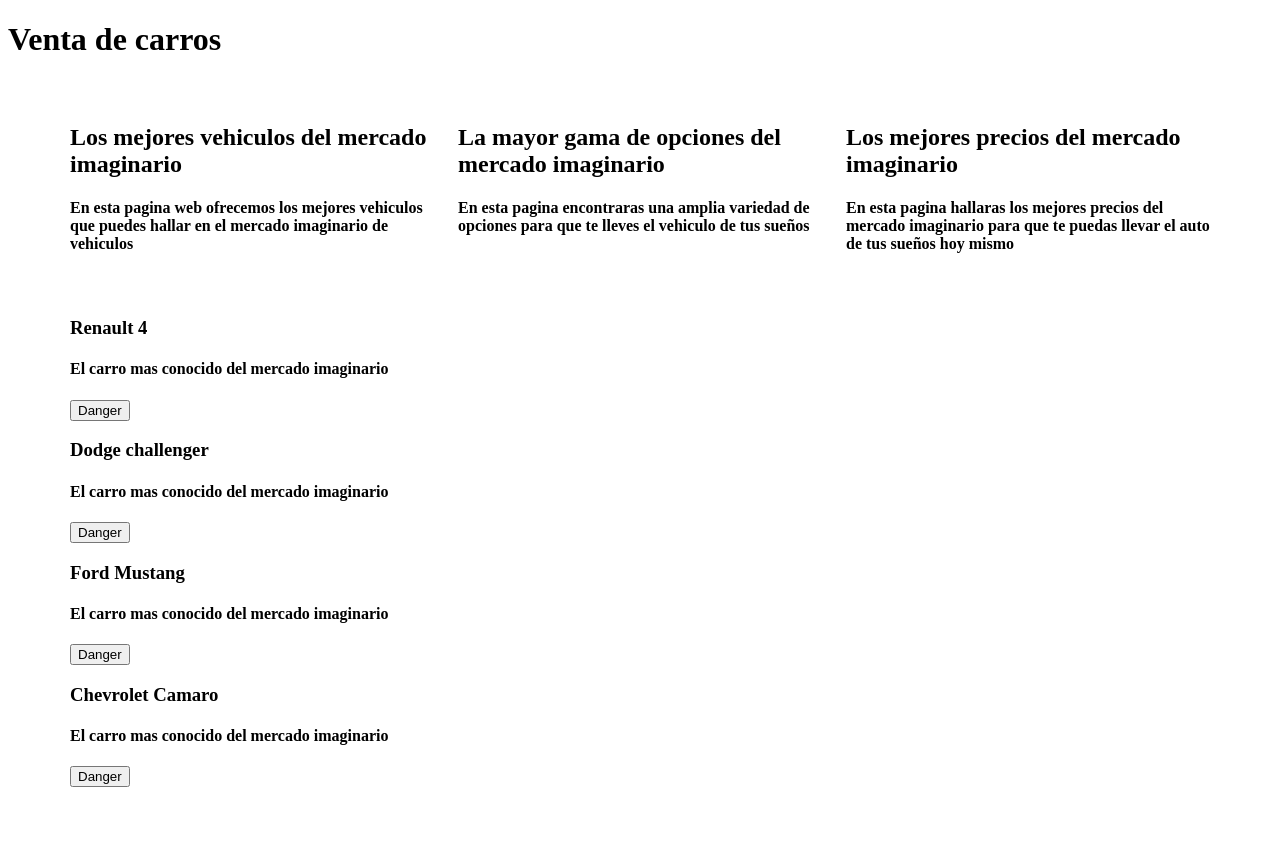
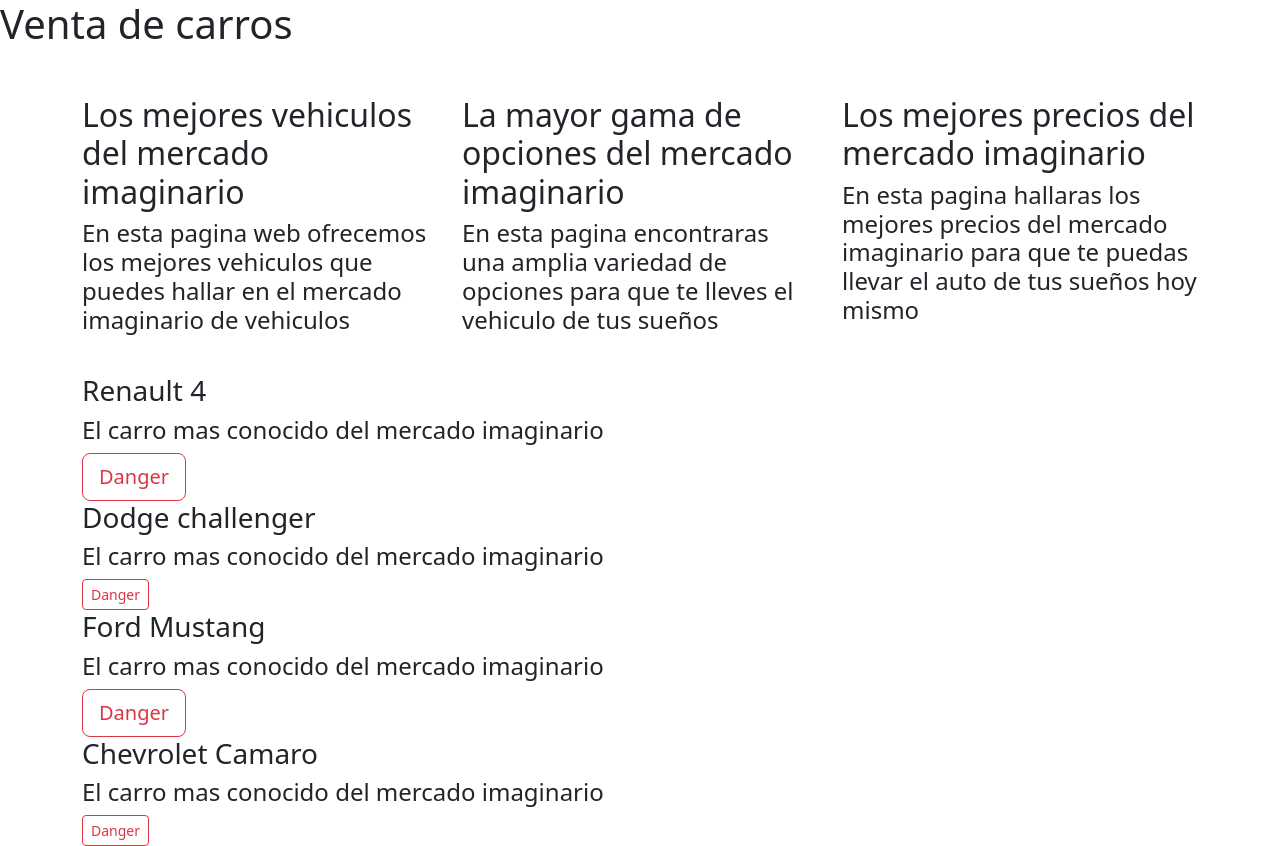
Before and after one commit to ccuaspa/Venta-Carros, a website: page index.html in a window 1280 px wide. Before the commit the page ends 800 px from the top, so only its background shows below. Drawn offline with nearby package versions, Linux system fonts and the light colour scheme.

Commit message:
Fixed an error using the Bootstrap CSS
It was found that in line 7, the referenced CSS was bootstrap-grid.min.css instead of bootstrap.min.css which is the one used during the explanation

```diff
--- a/index.html
+++ b/index.html
@@ -4,9 +4,9 @@
         <meta charset="utf-8">
         <meta name="viewport" content="width=device-width, initial-scale=1">
 
-        <title>Bootstrap demo</title>
+        <link href="node_modules/bootstrap/dist/css/bootstrap.min.css" rel="stylesheet" >
 
-        <link href="node_modules/bootstrap/dist/css/bootstrap-grid.min.css" rel="stylesheet" >
+        <title>Venta carros</title>
     </head>
     <body>
         <!---Optional JavaScript-->
@@ -16,7 +16,8 @@
         <script src="node_modules/bootstrap/dist/js/bootstrap.min.js"  ></script>
 
         <div class="jumbotron">
-            <h1 class="display-4">Venta de carros
+            <h1>
+                Venta de carros
             </h1>
         </div>
         <div class="container">
```
